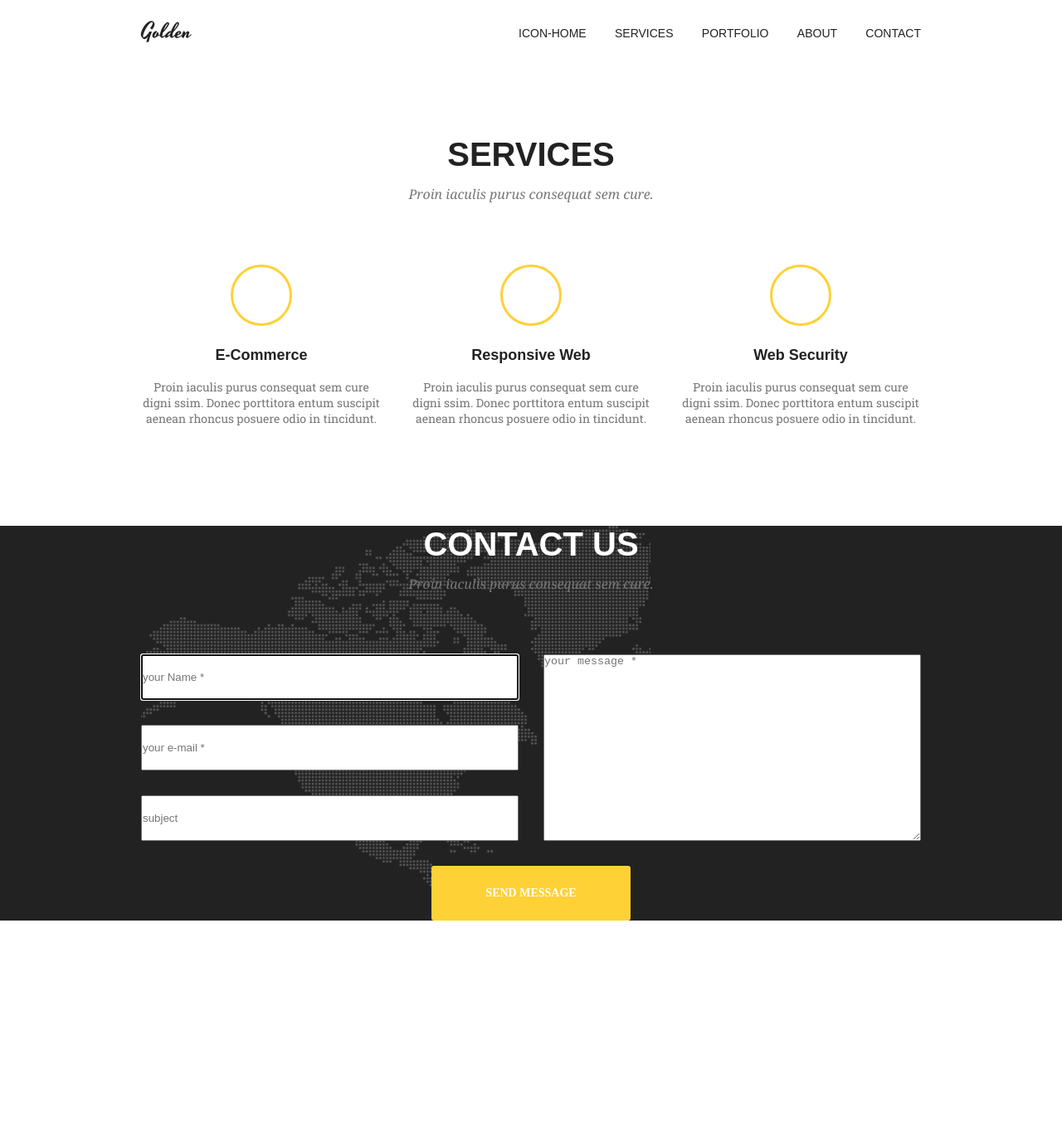
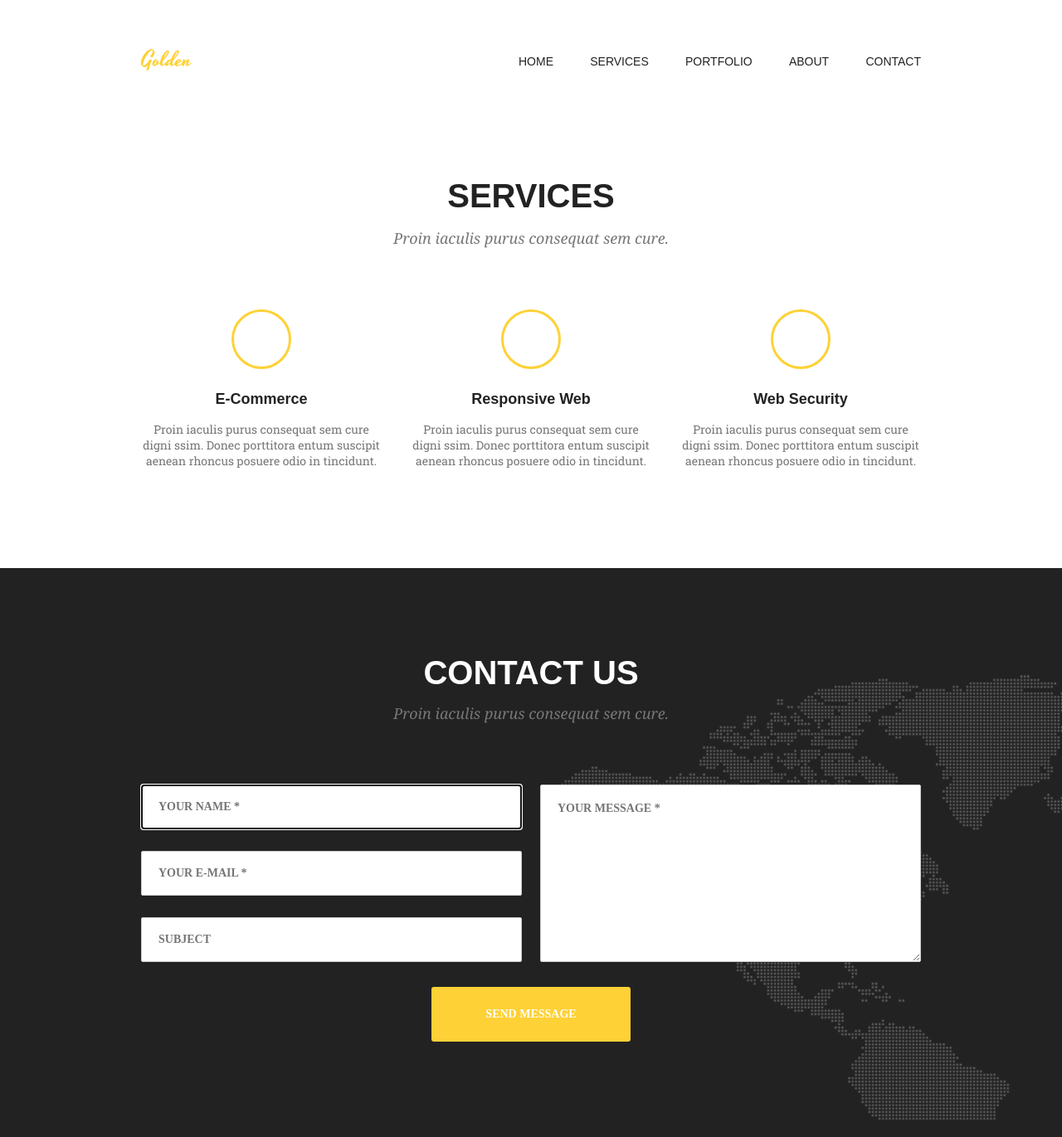
Before and after one commit to dkvvs/goit-fe-course, a plain HTML site: page html-css/module-07/index.html in a window 1280 px wide. Shown: the whole page at 83% size. Before the commit the page ends 1110 px from the top, so only its background shows below. Drawn offline with Linux system fonts and the light colour scheme; a web font is replaced by a local one.

Commit message:
new edit module-07

```diff
--- a/html-css/module-07/css/styles.css
+++ b/html-css/module-07/css/styles.css
@@ -100,14 +100,14 @@ input[type="radio"].visually-hidden {
 .page_header {
   display: flex;
   justify-content: space-between;
-  margin-top: 26px;
-  margin-bottom: 112px;
+  margin-top: 54px;
+  margin-bottom: 122px;
 }
 
 .logo {
   font-size: 26px;
-  line-height: 26px;
-  color: #222222;
+  /* line-height: 26px; */
+  color: #fed136;
   font-family: 'Yesteryear', sans-serif;
   font-weight: 400;
   text-decoration: none;
@@ -134,7 +134,6 @@ input[type="radio"].visually-hidden {
 
 .site-navigation a {
   font-size: 14px;
-  line-height: 14px;
   color: #222222;
   font-family: 'Montserrat', sans-serif;
   font-weight: 400;
@@ -150,20 +149,22 @@ input[type="radio"].visually-hidden {
   font-weight: 700;
   text-align: center;
   text-transform: uppercase;
-  margin-bottom: 14px;
+
 }
 
 .headline-services {
   color: #222222;
+  margin-bottom: 16px;
 }
 
 .headline-contact {
   color: #ffffff;
-  margin-top: 106px;
+  padding-top: 104px;
+  margin-bottom: 14px;
 }
 
 .headline-descr {
-  font-size: 16px;
+  font-size: 18px;
   color: #777777;
   font-family: 'Noto Serif', sans-serif;
   font-weight: 400;
@@ -171,26 +172,17 @@ input[type="radio"].visually-hidden {
   text-align: center;
   margin-bottom: 74px;
 }
-.services-block {
+
+
+/* Services, headline h3, description */
+
+.services {
   margin-bottom: 120px;
-}
-
-/* Headline h3, description */
-
-.background-contact {
-
-  background-color: #222222;
-}
-
-.contact {
-
-  background-image: url(../img/Map.png);
-  background-repeat: no-repeat;
 }
 
 .services-block {
   display: flex;
-  flex-wrap: nowrap;
+  /* flex-wrap: nowrap; */
   justify-content: space-between;
 }
 
@@ -205,8 +197,8 @@ input[type="radio"].visually-hidden {
 .sevices-item::before {
   display: block;
   content: "";
-  width: 74px;
-  height: 74px;
+  width: 72px;
+  height: 72px;
   border-radius: 50%;
   border: 3px solid #fed136;
   background-position: center;
@@ -230,11 +222,10 @@ input[type="radio"].visually-hidden {
 
 .sevices-item-name {
   font-size: 18px;
-  line-height: 18px;
   color: #222222;
   font-family: 'Montserrat', sans-serif;
   font-weight: 700;
-  margin-bottom: 20px;
+  margin-bottom: 16px;
 }
 
 .sevices-item-descr {
@@ -246,44 +237,73 @@ input[type="radio"].visually-hidden {
   text-align: center;
 }
 
+/* Contact Us */
+
+.background-contact {
+  background-color: #222222;
+  background-image: url(../img/Map.png);
+  background-repeat: no-repeat;
+  background-position: right bottom 20px;
+}
+
 .blok-input {
   display: flex;
   flex-direction: column;
-  width: 455px;
-  margin-right: 30px;
+  justify-content: space-between;
+  width: 459px;
+  height: 214px;
 }
 
 .input-fields {
   display: flex;
+  justify-content: space-between;
+  margin-bottom: 30px;
+}
+
+textarea:required:valid,
+input:required:valid {
+  border-color: green;
+}
+
+.forma {
+  padding-bottom: 115px;
+}
+
+.blok-input input,
+.description {
+  border: 1px solid #cccccc;
+  border-radius: 2px;
+  background-color: #ffffff;
+  text-transform: uppercase;
+  font-size: 14px;
+  color: #bbbbbb;
+  padding-left: 20px;
+  font-family: "Montserrat";
+  font-weight: 700;
 }
 
 .blok-input input {
-  height: 55px;
-  margin-bottom: 30px;
+  height: 54px;
 }
 
 .description {
-  width: 455px;
-  height: 225px;
-}
-
-.position-button {
-  display: flex;
-  justify-content: center;
+  width: 459px;
+  height: 214px;
+  padding-top: 20px;
 }
 
 .subscribe {
+  display: block;
   width: 240px;
   height: 66px;
   background-color: #fed136;
   border-radius: 3px;
   font-size: 14px;
-  line-height: 66px;
   color: #ffffff;
   border: none;
   font-family: "Montserrat";
   font-weight: 700;
-  text-align: center;
   text-transform: uppercase;
   cursor: pointer;
+  margin: 0 auto;
 }
--- a/html-css/module-07/index.html
+++ b/html-css/module-07/index.html
@@ -13,7 +13,7 @@
       <nav class="navigation">
         <a href="#" class="logo">Golden</a>
         <ul class="site-navigation">
-          <li><a href="#">icon-home</a></li>
+          <li><a href="#">home</a></li>
           <li><a href="#">services</a></li>
           <li><a href="#">portfolio</a></li>
           <li><a href="#">about</a></li>
@@ -29,7 +29,6 @@
         </h1>
         <h2 class="headline-services">services</h2>
         <p class="headline-descr">Proin iaculis purus consequat sem cure.</p>
-
         <ul class="services-block">
           <li class="sevices-item icon-commerce">
             <h3 class="sevices-item-name">E-Commerce</h3>
@@ -57,7 +56,7 @@
           </li>
         </ul>
       </section>
-      <!-- Секция Form -->
+      <!-- Секция Contact Us -->
       <div class="background-contact">
         <section class="contact container">
           <h2 class="headline-contact">Contact us</h2>
@@ -96,9 +95,7 @@
                 required
               ></textarea>
             </div>
-            <div class="position-button container">
-              <button class="subscribe" type="submit">Send Message</button>
-            </div>
+            <button class="subscribe" type="submit">Send Message</button>
           </form>
         </section>
       </div>
```
